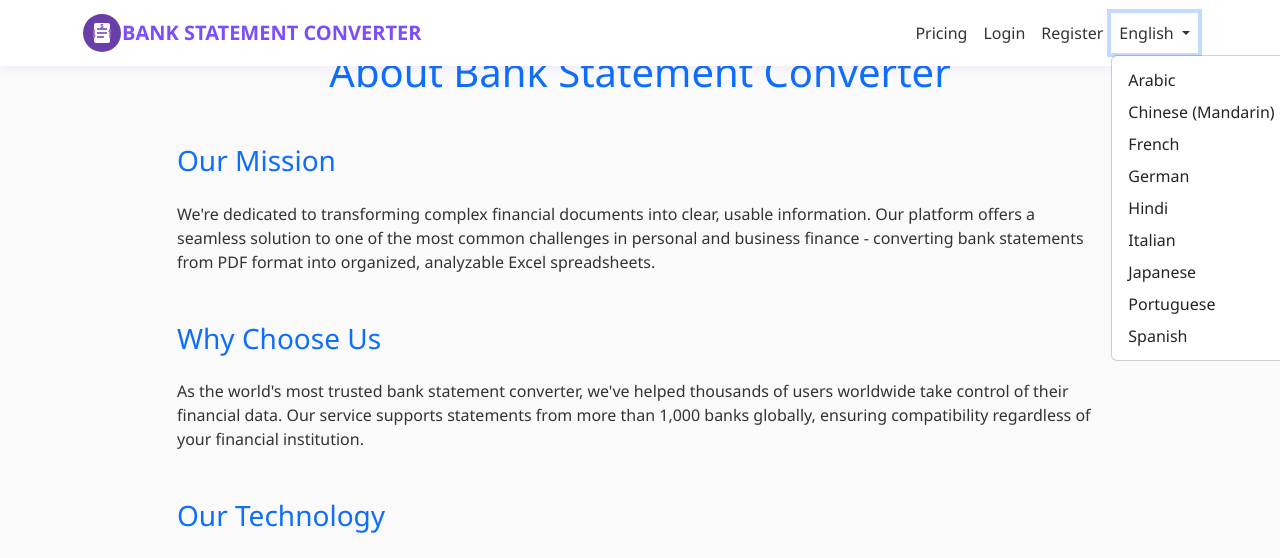
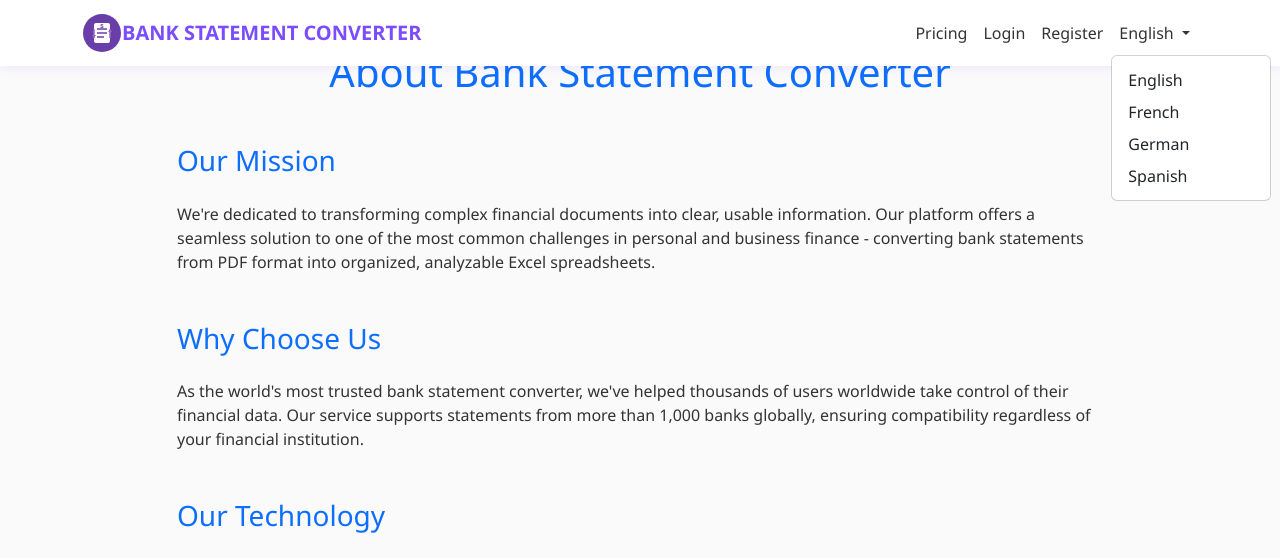
Before and after one commit to Zeecoworld/fimiff, a Flask app: page /about in a window 1280 px wide, after a click on "English". Shown: the top 558 px of the page. Run offline with Flask 3, Linux system fonts and the light colour scheme; parts of the project's set-up code (start-up, migrations or seed data) failed here and were passed over; some libraries are stand-ins or nearby versions.

Commit message:
Update base.html

```diff
--- a/templates/base.html
+++ b/templates/base.html
@@ -494,20 +494,15 @@
                     <a class="nav-link" href="{{ url_for('register') }}">Register</a>
                 </li>
                 {% endif %}
-                <li class="nav-item dropdown">
-                    <a class="nav-link dropdown-toggle" href="#" role="button" data-bs-toggle="dropdown">
+               <li class="nav-item dropdown">
+                    <a class="nav-link dropdown-toggle" role="button" data-bs-toggle="dropdown" id="selectedLanguage">
                         English
                     </a>
                     <ul class="dropdown-menu">
-                        <li><a class="dropdown-item" href="#">Arabic</a></li>
-                        <li><a class="dropdown-item" href="#">Chinese (Mandarin)</a></li>
-                        <li><a class="dropdown-item" href="#">French</a></li>
-                        <li><a class="dropdown-item" href="#">German</a></li>
-                        <li><a class="dropdown-item" href="#">Hindi</a></li>
-                        <li><a class="dropdown-item" href="#">Italian</a></li>
-                        <li><a class="dropdown-item" href="#">Japanese</a></li>
-                        <li><a class="dropdown-item" href="#">Portuguese</a></li>
-                        <li><a class="dropdown-item" href="#">Spanish</a></li>
+                        <li><a class="dropdown-item" onclick="changeLanguage('en')">English</a></li>
+                        <li><a class="dropdown-item" onclick="changeLanguage('fr')">French</a></li>
+                        <li><a class="dropdown-item" onclick="changeLanguage('de')">German</a></li>
+                        <li><a class="dropdown-item" onclick="changeLanguage('es')">Spanish</a></li>
                     </ul>
                 </li>
             </ul>
@@ -601,6 +596,30 @@
             animateOnScroll(document.querySelectorAll('.feature-card'), 'fadeInUp');
             animateOnScroll(document.querySelectorAll('.pricing-card'), 'fadeInUp');
         });
+
+        function changeLanguage(langCode) {
+        // Get the dropdown toggle element
+        const selectedLanguage = document.getElementById("selectedLanguage");
+        // Map language codes to names
+        const languages = {
+            'en': 'English',
+            'ar': 'Arabic',
+            'zh': 'Chinese (Mandarin)',
+            'fr': 'French',
+            'de': 'German',
+            'hi': 'Hindi',
+            'it': 'Italian',
+            'ja': 'Japanese',
+            'pt': 'Portuguese',
+            'es': 'Spanish'
+        };
+
+        // Update the dropdown toggle text
+        if (languages[langCode]) {
+            selectedLanguage.textContent = languages[langCode];
+        }
+        window.location.href = `/set_lang/${langCode}`;
+    }
     </script>
     {% block extra_js %}{% endblock %}
 </body>
```
